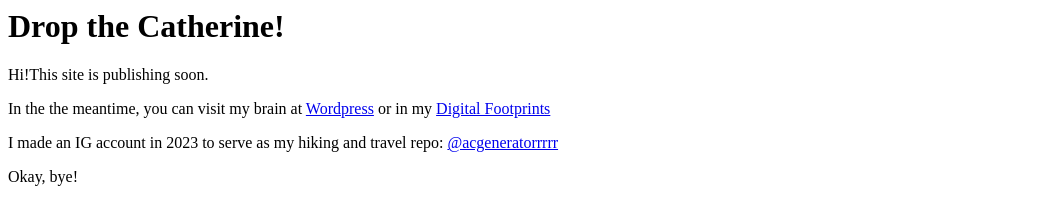
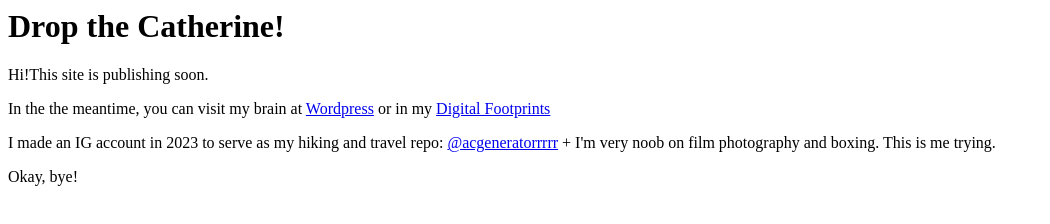
Before and after one commit to ac-gutierrez/ac-gutierrez.github.io, a plain HTML site: page index.html in a window 1280 px wide. Shown: the whole page, without its empty margins (0-1050 px from the left). Drawn offline with Linux system fonts and the light colour scheme.

Commit message:
Update index.html

```diff
--- a/index.html
+++ b/index.html
@@ -3,7 +3,7 @@
   <h1>Drop the Catherine!</h1>
   <p> Hi!This site is publishing soon. </p>
   <p> In the the meantime, you can visit my brain at <a href="https://dropthecatherine.wordpress.com">Wordpress</a> or in my <a href="https://solo.to/acgenerator">Digital Footprints</a></p>
-  <p>I made an IG account in 2023 to serve as my hiking and travel repo: <a href="https://instagram.com/acgeneratorrrrrr">@acgeneratorrrrr</a> </p>
+  <p>I made an IG account in 2023 to serve as my hiking and travel repo: <a href="https://instagram.com/acgeneratorrrrrr">@acgeneratorrrrr</a> + I'm very noob on film photography and boxing. This is me trying. </p>
   <p>Okay, bye!</p>
 </body>
 
```
